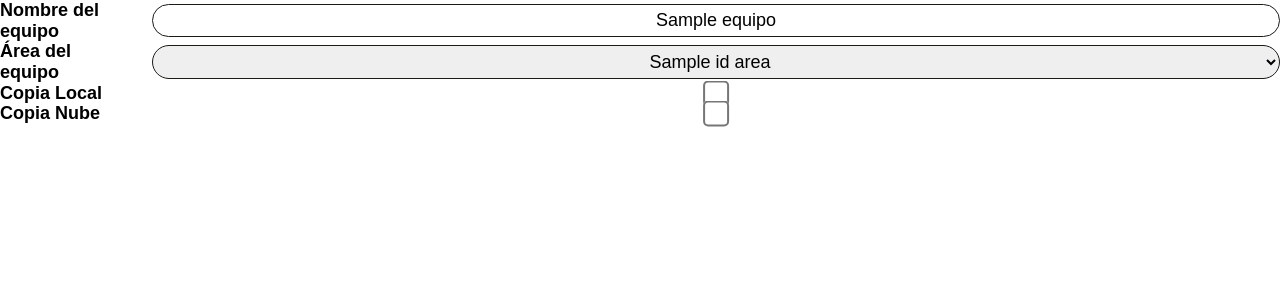
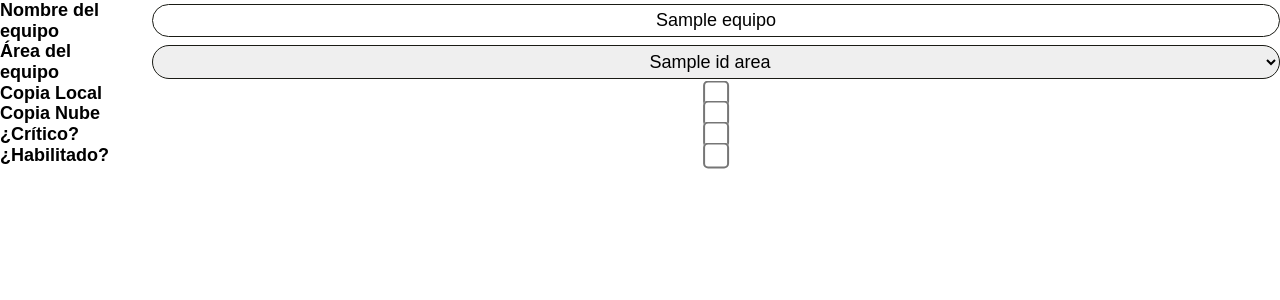
Before and after one commit to CANDELODS/ControlBackUp, a PHP site: template views/equipos/formulario.php in a window 1280 px wide; the page is wider, and only the part inside the window is pictured. Shown: the top 300 px of that part. Run offline with PHP 8.4, Linux system fonts and the light colour scheme; the template is opened without the code that fills it: most values are stand-ins (such as "Sample title", 1, 10 or a date in 2020); data that the repository does not hold is empty; some libraries are stand-ins or nearby versions.

Commit message:
Se crearon 2 atributos nuevos en la tabla equipos (critico y habilitado) los cuales permiten saber si un equipo es crítico y tambíen para poder deshabilitar un equipo sin eliminarlo, se editó el modelo de equipos para hacerlo coincidir con el Active Record y la BD, se agregaron los 2 nuevos campos a los formularios de crear y editar equipos, se añadieron 2 columnas en la tabla de la vista de equipos para mostrar los 2 nuevos atributos, y por último se hizo un condicional en el Formulario/Tabla de las vistas Incremental y Completa para que no muestre un equipo si este está deshabilitado

```diff
--- a/controllers/EquiposController.php
+++ b/controllers/EquiposController.php
@@ -54,6 +54,8 @@ class EquiposController
                 //Si hay algo, lo convertimos a un string para mostrarlo en la vista
                 $equipo->local = $equipo->local ? 'Sí' : 'No';
                 $equipo->nube = $equipo->nube ? 'Sí' : 'No';
+                $equipo->critico = $equipo->critico ? 'Sí' : 'No';
+                $equipo->habilitado = $equipo->habilitado ? 'Sí' : 'No';
             }
         }
         // Renderizamos la vista y enviamos las variables a la vista
--- a/models/Equipos.php
+++ b/models/Equipos.php
@@ -5,13 +5,15 @@ namespace Model;
 class Equipos extends ActiveRecord
 {
     protected static $tabla = 'equipos';
-    protected static $columnasDB = ['id', 'nombreEquipo', 'idAreas', 'local', 'nube'];
+    protected static $columnasDB = ['id', 'nombreEquipo', 'idAreas', 'local', 'nube', 'critico' ,'habilitado'];
 
     public $id;
     public $nombreEquipo;
     public $idAreas;
     public $local;
     public $nube;
+    public $critico;
+    public $habilitado;
 
     public function __construct($args = [])
     {
@@ -20,6 +22,8 @@ class Equipos extends ActiveRecord
         $this->idAreas = $args['idAreas'] ?? null;
         $this->local = $args['local'] ?? null;
         $this->nube = $args['nube'] ?? null;
+        $this->critico = $args['critico'] ?? null;
+        $this->habilitado = $args['habilitado'] ?? null;
     }
 
     public function validar() {
--- a/views/completa/completa.php
+++ b/views/completa/completa.php
@@ -28,6 +28,8 @@
                     <tbody class="table__tbody">
                         <!-- Iteramos equipo por equipo -->
                         <?php foreach ($equipos as $equipo) { ?>
+                            <!--Verificamos si el equipo está habilitado (1 = SI / 0 = NO) para así mostrarlo en una fila o no-->
+                            <?php if ($equipo->habilitado === '1'): ?>
                                 <tr class="table__tr">
                                     <td data-label="Nombre" class="table__td">
                                         <!-- Mostramos el nombre de cada equipo y creamos un arreglo con sus ids y lo llenamos con sus values -->
@@ -74,6 +76,8 @@
                                             placeholder="Escribe Aquí Las Observaciones"></textarea>
                                     </td>
                                 </tr>
+                            <?php else : ?>
+                            <?php endif; ?> <!--if ($equipo->habilitado === '1')-->
                         <?php } ?> <!--Fin foreach($equipos as $equipo)-->
                     </tbody>
                 </table>
--- a/views/equipos/formulario.php
+++ b/views/equipos/formulario.php
@@ -69,3 +69,41 @@
 <!-- Si el equipo en su atributo 'nube' es = 1 (Si) entonces agregamos el atributo checked
  al checkbox, de lo contrario no lo ponemos (Edición)-->
 </div>
+
+<div class="eformulario__campo">
+    <label class="eformulario__label" for="critico">¿Crítico?</label>
+    <input type="hidden" name="critico"
+        value="0"
+        id="critico">
+    <input type="checkbox"
+        id="critico"
+        class="eformulario__input eformulario__input--check"
+        name="critico"
+        value="1"
+        <?php if ($equipos->critico === '1') { ?>
+        checked>
+<?php } else { ?>
+    >
+<?php } ?>
+<!-- Si el equipo en su atributo 'critico' es = 1 (Si) entonces agregamos el atributo checked
+ al checkbox, de lo contrario no lo ponemos (Edición)-->
+</div>
+
+<div class="eformulario__campo">
+    <label class="eformulario__label" for="habilitado">¿Habilitado?</label>
+    <input type="hidden" name="habilitado"
+        value="0"
+        id="habilitado">
+    <input type="checkbox"
+        id="habilitado"
+        class="eformulario__input eformulario__input--check"
+        name="habilitado"
+        value="1"
+        <?php if ($equipos->habilitado === '1') { ?>
+        checked>
+<?php } else { ?>
+    >
+<?php } ?>
+<!-- Si el equipo en su atributo 'critico' es = 1 (Si) entonces agregamos el atributo checked
+ al checkbox, de lo contrario no lo ponemos (Edición)-->
+</div>
--- a/views/incremental/incremental.php
+++ b/views/incremental/incremental.php
@@ -28,6 +28,8 @@
                     <tbody class="table__tbody">
                         <!-- Iteramos equipo por equipo -->
                         <?php foreach ($equipos as $equipo) { ?>
+                        <!--Verificamos si el equipo está habilitado (1 = SI / 0 = NO) para así mostrarlo en una fila o no-->
+                            <?php if ($equipo->habilitado === '1'): ?>
                                 <tr class="table__tr">
                                     <td data-label="Nombre" class="table__td">
                                         <!-- Mostramos el nombre de cada equipo y creamos un arreglo con sus ids y lo llenamos con sus values -->
@@ -74,6 +76,8 @@
                                             placeholder="Escribe Aquí Las Observaciones"></textarea>
                                     </td>
                                 </tr>
+                            <?php else : ?>
+                            <?php endif; ?> <!--if ($equipo->habilitado === '1')-->
                         <?php } ?> <!--Fin foreach($equipos as $equipo)-->
                     </tbody>
                 </table>
@@ -84,7 +88,7 @@
         <div class="main__fi">
             <!-- Mostramos la fecha del día actual y seteamos la hora del servidor -->
             <?php date_default_timezone_set('America/Bogota'); ?>
-            <p class="main__f"><?php echo date('Y-m-d');?></p>
+            <p class="main__f"><?php echo date('Y-m-d'); ?></p>
             <input type="submit" class="formulario-copia__btn" value="Guardar">
         </div>
     </form>
```
Also changed, not shown: views/equipos/equipos.php (+10 -0 lines). Lines whose indentation alone changed are shown as unchanged.
